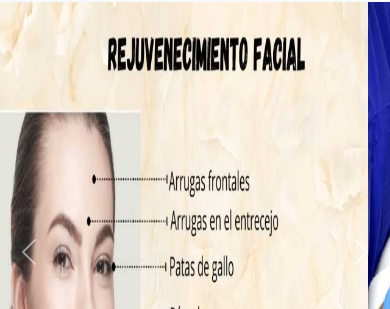
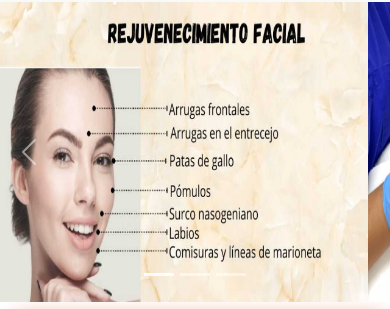
Before and after one commit to Matias85/Firenze, a plain HTML site: page index.html in a window 390 px wide. Shown: the part 104-413 px from the top of the page. Drawn offline with nearby package versions, Linux system fonts and the light colour scheme.

Commit message:
modificaciones posteriores

```diff
--- a/estilos.css
+++ b/estilos.css
@@ -186,4 +186,8 @@ footer{
     .column3{
     margin: 20px;
     padding:0;
+    }
+    .carrusel img{
+        height: 300px;
+    }
 }
```
